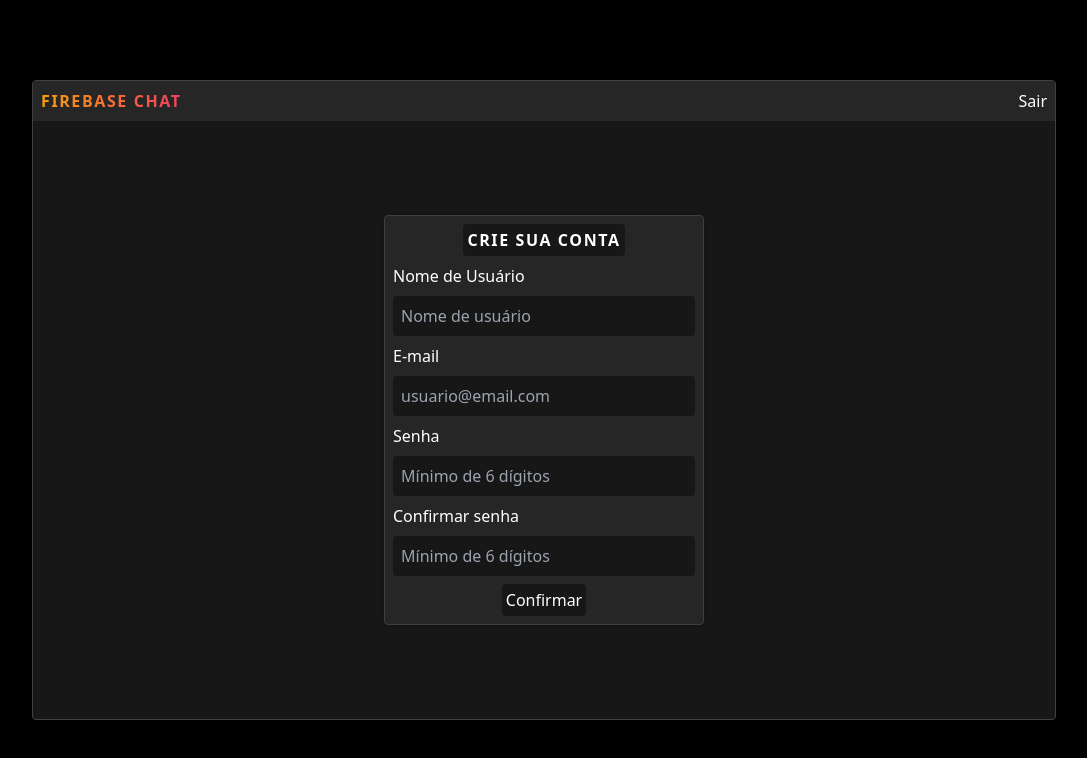
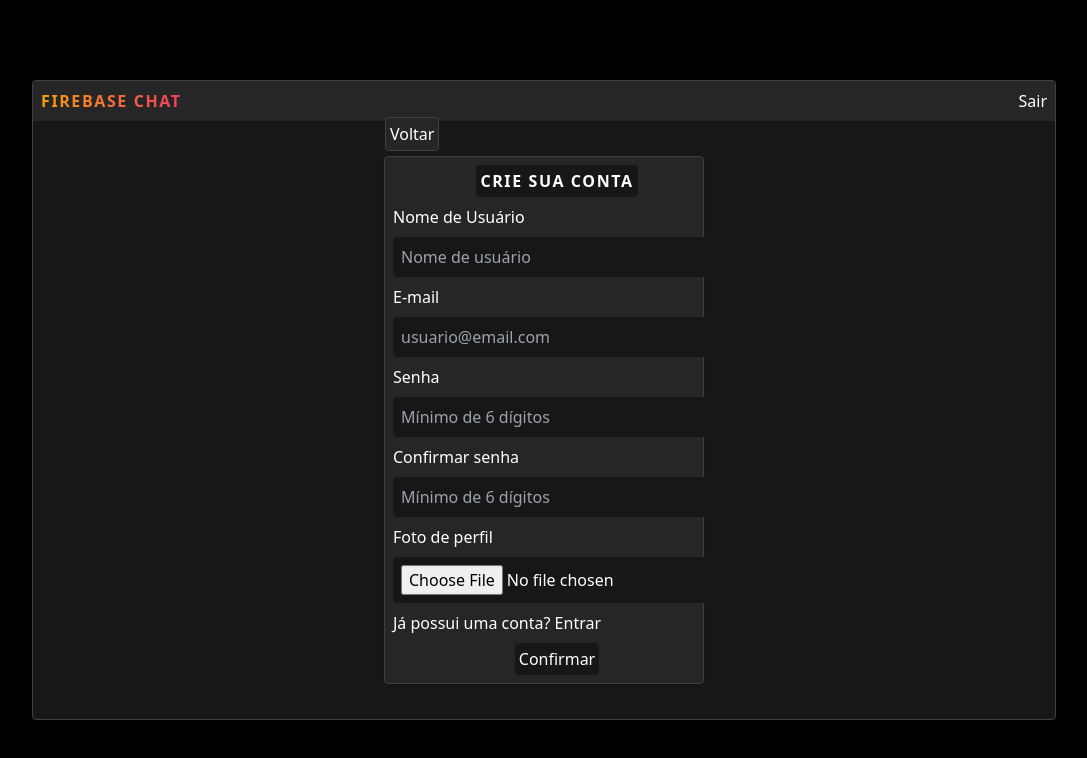
Before and after one commit to johnvcodes/firebase-chat, a React (Vite) app: page /register in a window 1280 px wide. Shown: the top 758 px of the page, without its empty margins (96-1183 px from the left). Built offline with nearby package versions, Linux system fonts and the light colour scheme; no server answers.

Commit message:
Add created user to database.

```diff
--- a/src/pages/Register.tsx
+++ b/src/pages/Register.tsx
@@ -1,8 +1,14 @@
 import { ChangeEvent, FormEvent, useReducer } from "react";
-import { createUserWithEmailAndPassword, updateProfile } from "firebase/auth";
-import { auth } from "../firebase/config";
-import { useNavigate } from "react-router-dom";
+import {
+  createUserWithEmailAndPassword,
+  updateProfile,
+  User,
+  UserCredential,
+} from "firebase/auth";
+import { auth, firestore } from "../firebase/config";
+import { Link, useNavigate } from "react-router-dom";
 import { AuthFormAction, AuthFormState } from "../types/auth-form";
+import { doc, serverTimestamp, setDoc } from "firebase/firestore";
 
 const initialState: AuthFormState = {
   username: "",
@@ -17,13 +23,17 @@ function registerReducer(
 ): AuthFormState {
   switch (action.type) {
     case "username":
-      return { ...state, username: action.payload };
+      return { ...state, username: action.payload as string };
     case "email":
-      return { ...state, email: action.payload };
+      return { ...state, email: action.payload as string };
     case "password":
-      return { ...state, password: action.payload };
+      return { ...state, password: action.payload as string };
     case "confirmPassword":
-      return { ...state, confirmPassword: action.payload };
+      return { ...state, confirmPassword: action.payload as string };
+    case "avatar":
+      return { ...state, avatar: action.payload as File };
+    default:
+      return state;
   }
 }
 
@@ -32,9 +42,12 @@ export default function Register() {
   const navigate = useNavigate();
 
   function handleChange(event: ChangeEvent<HTMLInputElement>) {
+    console.log(event.target.files);
+    let { name, files, value } = event.target;
+
     dispatch({
-      type: event.target.name as keyof AuthFormState,
-      payload: event.target.value,
+      type: name as keyof AuthFormState,
+      payload: (files && files[0]) || value,
     });
   }
 
@@ -43,22 +56,37 @@ export default function Register() {
     if (!state.email.includes("@")) return;
     if (state.password.length < 6) return;
     if (state.password !== state.confirmPassword) return;
+    let response: UserCredential;
+
     try {
-      const response = await createUserWithEmailAndPassword(
+      response = await createUserWithEmailAndPassword(
         auth,
         state.email,
         state.password
       );
+
       await updateProfile(response.user, { displayName: state.username });
     } catch (error) {
       return console.log(error);
     }
     navigate("/dashboard");
+
+    try {
+      await setDoc(doc(firestore, "users", response.user.uid), {
+        uid: response.user.uid,
+        displayName: state.username,
+        email: state.email,
+        createdAt: serverTimestamp(),
+      });
+    } catch (error) {
+      console.log(error);
+    }
   }
+
   return (
     <form
       onSubmit={handleSubmit}
-      className="m-auto grid w-80 gap-2 rounded border border-neutral-50 bg-neutral-50 p-2 shadow dark:border-neutral-700 dark:bg-neutral-800"
+      className="relative m-auto grid w-80 gap-2 rounded border border-neutral-50 bg-neutral-50 p-2 shadow dark:border-neutral-700 dark:bg-neutral-800"
     >
       <h2 className="w-fit justify-self-center rounded bg-neutral-900 p-1 font-bold uppercase tracking-widest">
         Crie sua conta
@@ -117,6 +145,24 @@ export default function Register() {
         placeholder="Mínimo de 6 dígitos"
         className="rounded bg-neutral-900 p-2"
       />
+      <label htmlFor="avatar" className="w-fit">
+        Foto de perfil
+      </label>
+      <input
+        onChange={handleChange}
+        accept=".jpg, .jpeg, .png"
+        type="file"
+        id="avatar"
+        name="avatar"
+        className="rounded bg-neutral-900 p-2"
+      />
+      <Link to="/login">Já possui uma conta? Entrar</Link>
+      <Link
+        to="/"
+        className="absolute -top-10 rounded border border-neutral-300 bg-neutral-50 p-1 dark:border-neutral-700 dark:bg-neutral-800"
+      >
+        Voltar
+      </Link>
       <button className="w-fit justify-self-center rounded bg-neutral-900 p-1">
         Confirmar
       </button>
```
